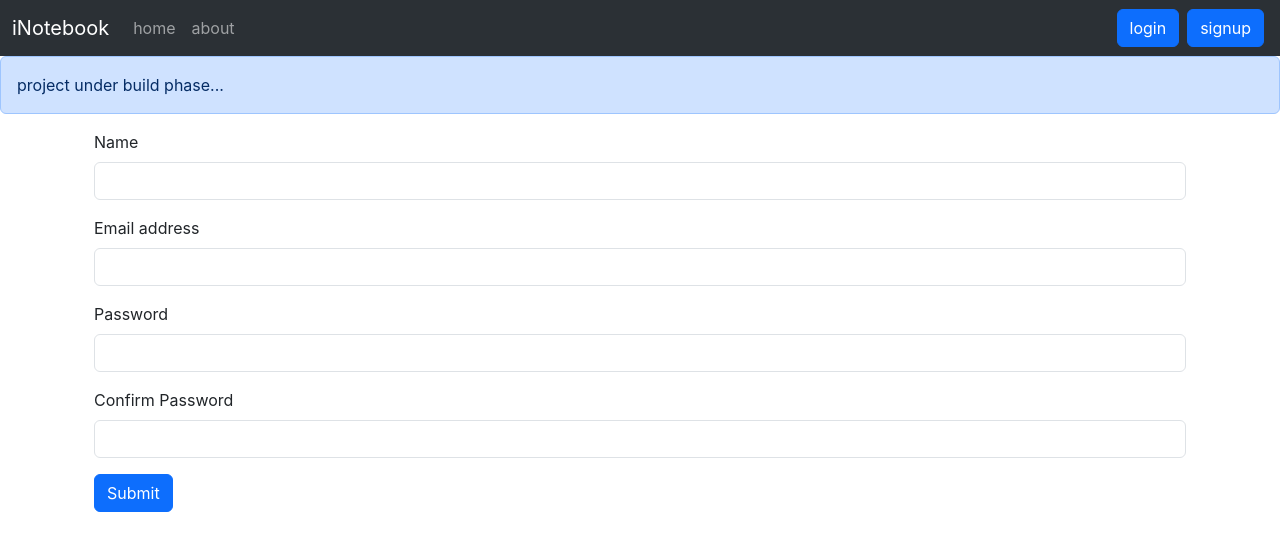
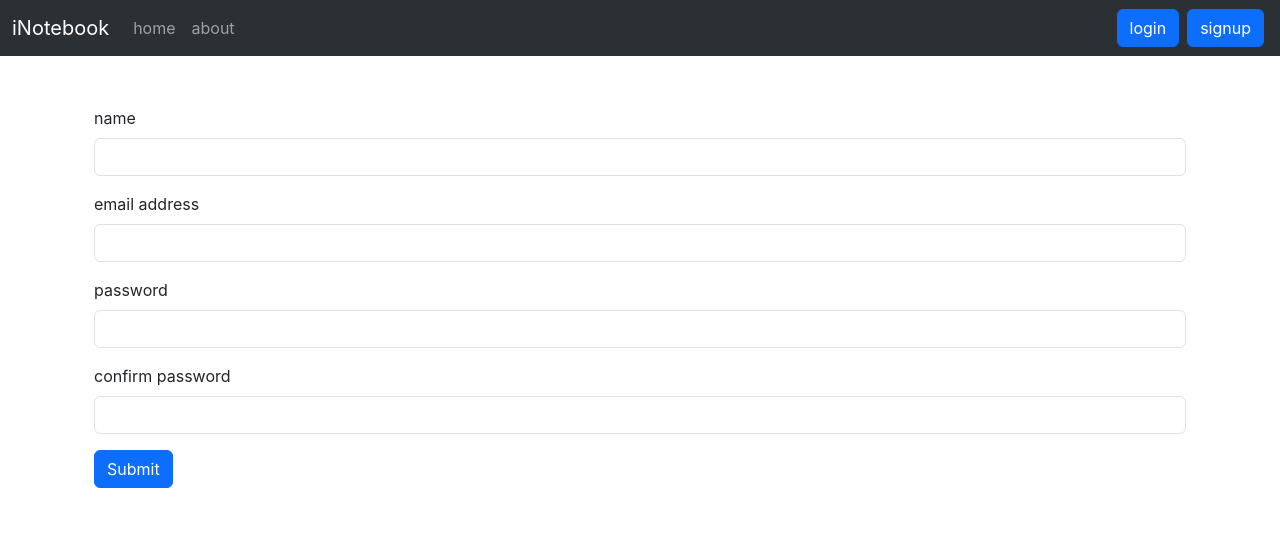
Before and after one commit to siddharth-ruria/inotebook---MERN.stack, a React (Create React App) app: page /signup in a window 1280 px wide. Shown: the top 550 px of the page. Built offline with nearby package versions, Linux system fonts and the light colour scheme.

Commit message:
add alerts for different actions

```diff
--- a/src/App.js
+++ b/src/App.js
@@ -7,20 +7,39 @@ import NoteState from "./context/notes/NoteState";
 import Alert from "./components/Alert";
 import Login from "./components/Login";
 import Signup from "./components/Signup";
+import { useState } from "react";
 
 function App() {
+  const [alert, setAlert] = useState(null);
+  const showAlert = (message, type) => {
+    setAlert({
+      msg: message,
+      type: type,
+    });
+    setTimeout(() => {
+      setAlert(null);
+    }, 2000);
+  };
   return (
     <>
       <NoteState>
         <Router>
           <Navbar />
-          <Alert message="project under build phase..." />
+          <Alert alert={alert} />
           <div className="container">
             <Routes>
-              <Route exact path="/" element={<Home />} />
+              <Route exact path="/" element={<Home showAlert={showAlert} />} />
               <Route exact path="/about" element={<About />} />
-              <Route exact path="/login" element={<Login />} />
-              <Route exact path="/signup" element={<Signup />} />
+              <Route
+                exact
+                path="/login"
+                element={<Login showAlert={showAlert} />}
+              />
+              <Route
+                exact
+                path="/signup"
+                element={<Signup showAlert={showAlert} />}
+              />
             </Routes>
           </div>
         </Router>
--- a/src/components/AddNote.js
+++ b/src/components/AddNote.js
@@ -1,7 +1,7 @@
 import React, { useContext, useState } from "react";
 import noteContext from "../context/notes/noteContext";
 
-const AddNote = () => {
+const AddNote = (props) => {
   const context = useContext(noteContext);
   const { addNote } = context;
 
@@ -19,6 +19,7 @@ const AddNote = () => {
       description: "",
       tag: "",
     });
+    props.showAlert("note added successfully", "success");
   };
   const onChange = (e) => {
     setNote({ ...note, [e.target.id]: e.target.value });
--- a/src/components/Alert.js
+++ b/src/components/Alert.js
@@ -2,10 +2,15 @@ import React from "react";
 
 const Alert = (props) => {
   return (
-    <div>
-      <div className="alert alert-primary" role="alert">
-        {props.message}
-      </div>
+    <div style={{ height: "50px" }}>
+      {props.alert && (
+        <div
+          className={`alert alert-${props.alert.type} alert-dismissible fade show`}
+          role="alert"
+        >
+          <strong></strong>{props.alert.msg}
+        </div>
+      )}
     </div>
   );
 };
--- a/src/components/Home.js
+++ b/src/components/Home.js
@@ -1,9 +1,10 @@
 import React from "react";
 import Notes from "./Notes";
-const Home = () => {
+const Home = (props) => {
+  const { showAlert } = props;
   return (
     <>
-      <Notes />
+      <Notes showAlert={showAlert} />
     </>
   );
 };
--- a/src/components/Login.js
+++ b/src/components/Login.js
@@ -16,6 +16,7 @@ const Login = (props) => {
           "Content-Type": "application/json",
         },
         body: JSON.stringify({
+          // name: credentials.name,
           email: credentials.email,
           password: credentials.password,
         }),
@@ -24,12 +25,13 @@ const Login = (props) => {
     const json = await response.json();
     console.log(json);
     if (json.success) {
-      // save the auth-token and redirect
+      // save the auth-token and redirect [ login successful ]
       localStorage.setItem("token", json.authtoken);
       navigate("/");
+      props.showAlert("login successful", "success");
     } else {
-      // alert pop up
-      alert("invalid credentials");
+      // alert pop up [ failed ]
+      props.showAlert("invalid credentials", "danger");
     }
   };
 
--- a/src/components/NoteItem.js
+++ b/src/components/NoteItem.js
@@ -4,7 +4,7 @@ import noteContext from "../context/notes/noteContext";
 const NoteItem = (props) => {
   const context = useContext(noteContext);
   const { deleteNote } = context;
-  const { note, updateNote} = props;
+  const { note, updateNote } = props;
   return (
     <div className="col-md-3">
       <div className="card my-3">
@@ -16,9 +16,15 @@ const NoteItem = (props) => {
               className="fa-solid fa-trash mx-1"
               onClick={() => {
                 deleteNote(note._id);
+                props.showAlert("deleted successfully", "success");
               }}
             ></i>
-            <i className="fa-duotone fa-solid fa-pen-to-square mx-2" onClick={() => {updateNote(note)}}></i>
+            <i
+              className="fa-duotone fa-solid fa-pen-to-square mx-2"
+              onClick={() => {
+                updateNote(note);
+              }}
+            ></i>
           </div>
         </div>
       </div>
--- a/src/components/Notes.js
+++ b/src/components/Notes.js
@@ -5,7 +5,7 @@ import noteContext from "../context/notes/noteContext";
 import { v4 as uuidv4 } from "uuid";
 import AddNote from "./AddNote";
 
-const Notes = () => {
+const Notes = (props) => {
   const context = useContext(noteContext);
   const { notes, getAllNotes, updateNote } = context;
   useEffect(() => {
@@ -36,6 +36,7 @@ const Notes = () => {
   const addNoteClick = (e) => {
     updateNote(note.id, note.etitle, note.edescription, note.etag);
     refClose.current.click();
+    props.showAlert("note updated successfully", "success");
   };
 
   const onChange = (e) => {
@@ -44,7 +45,7 @@ const Notes = () => {
 
   return (
     <>
-      <AddNote />
+      <AddNote showAlert={props.showAlert} />
       <button
         type="button"
         className="btn btn-primary d-none"
@@ -157,6 +158,7 @@ const Notes = () => {
                 key={uuidv4()}
                 note={note}
                 updateNote={updateNoteFunc}
+                showAlert={props.showAlert}
               />
             );
           })
--- a/src/components/Signup.js
+++ b/src/components/Signup.js
@@ -1,7 +1,7 @@
 import React, { useState } from "react";
 import { useNavigate } from "react-router-dom";
 
-const Signup = () => {
+const Signup = (props) => {
   const [credentials, setCredentials] = useState({
     name: "",
     email: "",
@@ -20,7 +20,7 @@ const Signup = () => {
         "Content-Type": "application/json",
       },
       body: JSON.stringify({
-        name: name, // Include name in the request
+        name: name,
         email: email,
         password: password,
       }),
@@ -28,9 +28,15 @@ const Signup = () => {
     const json = await response.json();
     let success = true;
     console.log(success, json);
-    // save the auth-token and redirect
-    localStorage.setItem("token", json.authToken);
-    navigate("/");
+    if (json.success) {
+      // save the auth-token and redirect [ successful signup ]
+      localStorage.setItem("token", json.authToken);
+      navigate("/");
+      props.showAlert("account created successfully", "success");
+    } else {
+      // alert pop up [ failed ]
+      props.showAlert("email already exists. try with a different email", "danger");
+    }
   };
 
   const onChange = (e) => {
@@ -42,39 +48,40 @@ const Signup = () => {
       <form onSubmit={submitFunc}>
         <div className="mb-3">
           <label htmlFor="name" className="form-label">
-            Name
+            name
           </label>
           <input
             type="text"
             className="form-control"
             id="name"
-            aria-describedby="emailHelp"
             name="name"
             onChange={onChange}
+            minLength={3}
+            required
           />
         </div>
         <div className="mb-3">
           <label htmlFor="email" className="form-label">
-            Email address
+            email address
           </label>
           <input
             type="email"
             className="form-control"
             id="email"
-            aria-describedby="emailHelp"
             name="email"
             onChange={onChange}
+            required
           />
         </div>
         <div className="mb-3">
           <label htmlFor="password" className="form-label">
-            Password
+            password
           </label>
           <input
             type="password"
             className="form-control"
+            id="password"
             name="password"
-            id="password"
             minLength={5}
             onChange={onChange}
             required
@@ -82,7 +89,7 @@ const Signup = () => {
         </div>
         <div className="mb-3">
           <label htmlFor="cpassword" className="form-label">
-            Confirm Password
+            confirm password
           </label>
           <input
             type="password"
@@ -94,7 +101,6 @@ const Signup = () => {
             required
           />
         </div>
-
         <button type="submit" className="btn btn-primary">
           Submit
         </button>
```
